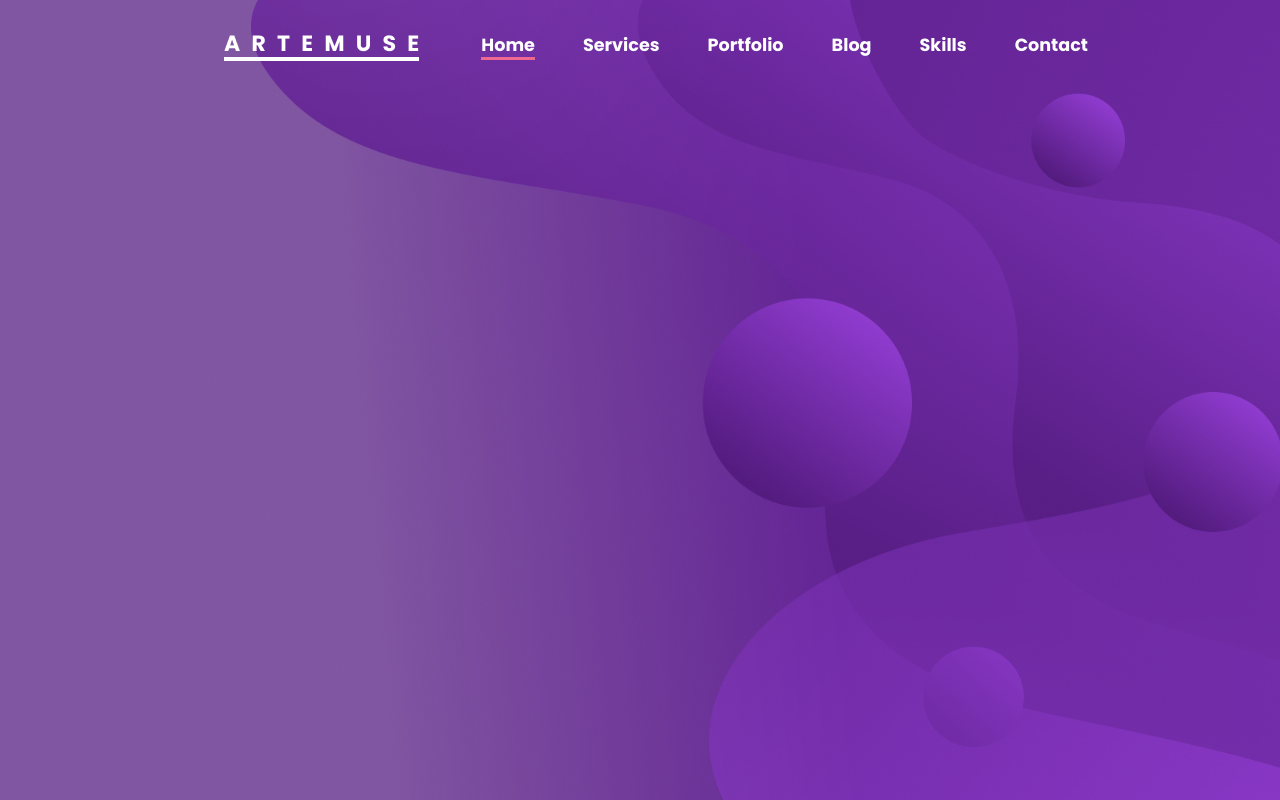
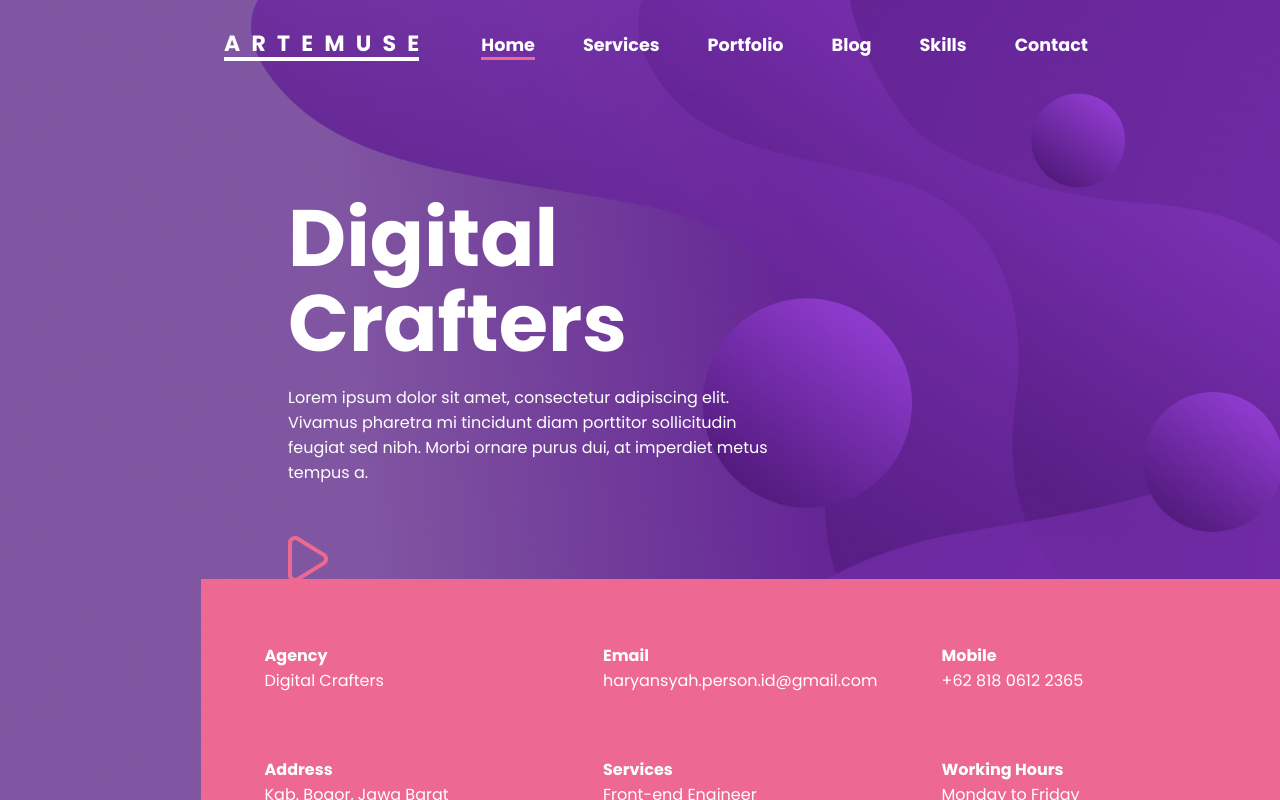
Before and after one commit to study-hary-id/react-portfolio-website, a React (Create React App) app: page / in a window 1280 px wide. Built offline with nearby package versions, Linux system fonts and the light colour scheme.

Commit message:
Add boarding text and personal information

```diff
--- a/src/components/Home.jsx
+++ b/src/components/Home.jsx
@@ -9,6 +9,54 @@ function Home() {
   return (
     <Section id="home">
       <Navbar />
+      <div className="home">
+        <div className="content">
+          <div className="title">
+            <h1>Digital Crafters</h1>
+          </div>
+          <div className="subTitle">
+            <p>
+              Lorem ipsum dolor sit amet, consectetur adipiscing elit.
+              Vivamus pharetra mi tincidunt diam porttitor sollicitudin
+              feugiat sed nibh. Morbi ornare purus dui, at imperdiet metus
+              tempus a.
+            </p>
+          </div>
+          <img src={play} alt="play" />
+        </div>
+      </div>
+
+      <div className="info">
+        <div className="grid">
+          <div className="col">
+            <strong>Agency</strong>
+            <p>Digital Crafters</p>
+          </div>
+          <div className="col">
+            <strong>Email</strong>
+            <p>haryansyah.person.id@gmail.com</p>
+          </div>
+          <div className="col">
+            <strong>Mobile</strong>
+            <p>+62 818 0612 2365</p>
+          </div>
+          <div className="col">
+            <strong>Address</strong>
+            <p>Kab. Bogor, Jawa Barat</p>
+            <p>17620 Klapanunggal</p>
+          </div>
+          <div className="col">
+            <strong>Services</strong>
+            <p>Front-end Engineer</p>
+            <p>Back-end Engineer</p>
+          </div>
+          <div className="col">
+            <strong>Working Hours</strong>
+            <p>Monday to Friday</p>
+            <p>09:00 to 17:00</p>
+          </div>
+        </div>
+      </div>
     </Section>
   )
 }
```
